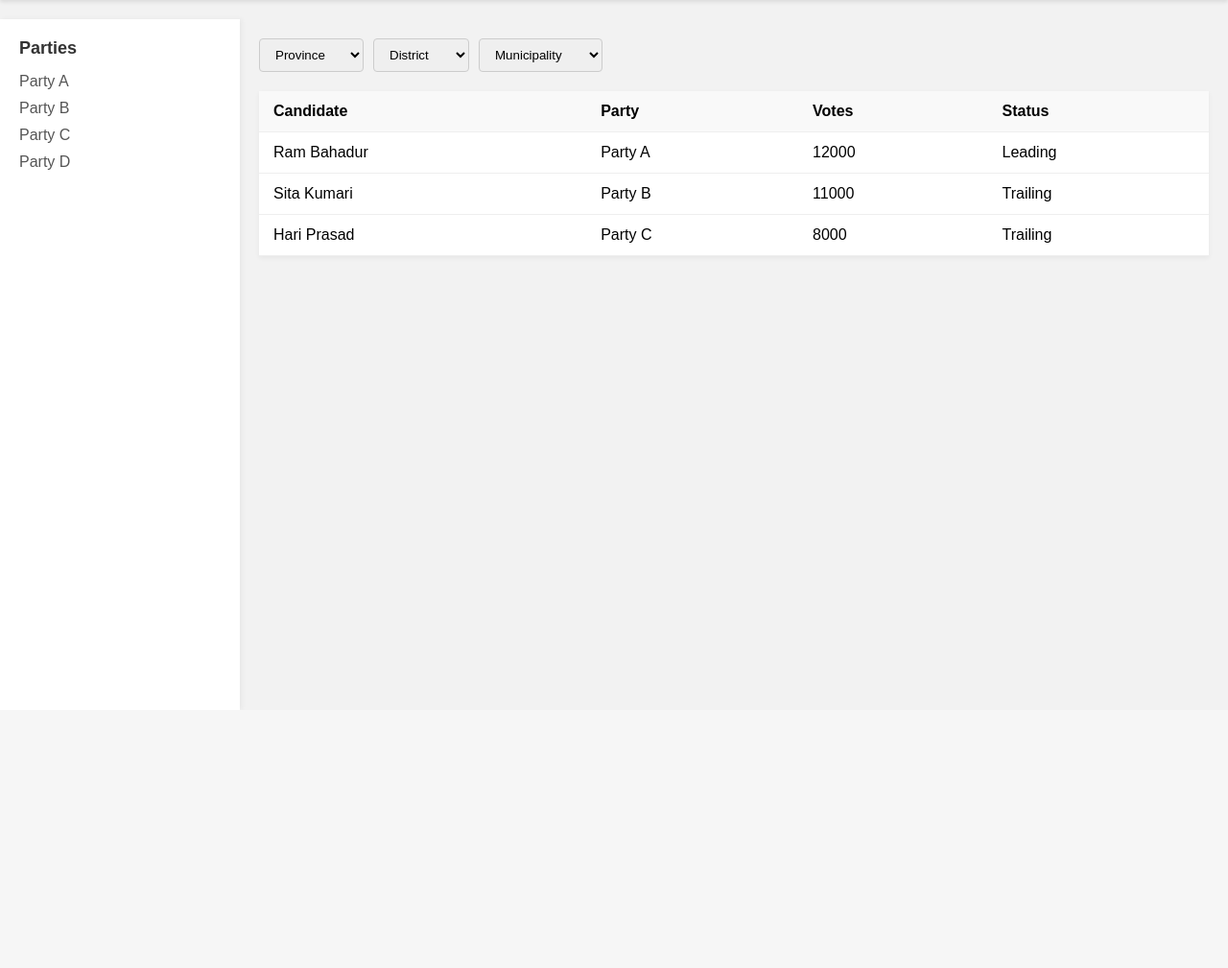
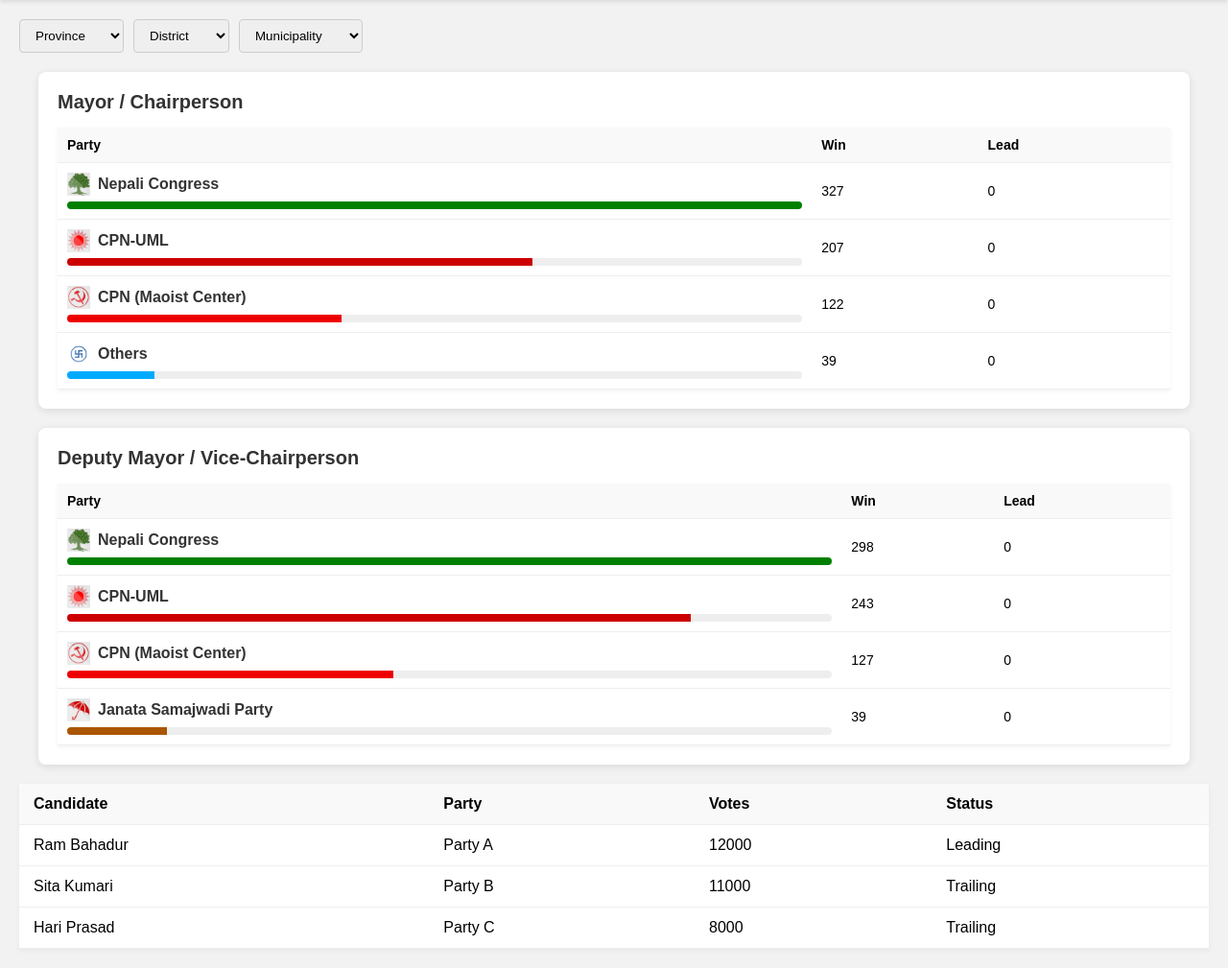
Before and after one commit to nepllertechnology/missionelection, a Django app: page / in a window 1280 px wide. Shown: the part 63-1072 px from the top of the page at 96% size. Before the commit the page ends 799 px from the top, so only its background shows below. Run offline with Django 5.2, Linux system fonts and the light colour scheme.

Commit message:
Chief Panel results updated

```diff
--- a/Election/settings.py
+++ b/Election/settings.py
@@ -119,5 +119,6 @@ STATIC_URL = 'static/'
 STATICFILES_DIRS=[STATIC_DIR]
 # Default primary key field type
 # https://docs.djangoproject.com/en/5.2/ref/settings/#default-auto-field
+STATIC_ROOT = BASE_DIR / 'staticfiles'
 
 DEFAULT_AUTO_FIELD = 'django.db.models.BigAutoField'
--- /dev/null
+++ b/static/css/results_panel.css
@@ -0,0 +1,115 @@
+.results-container {
+ margin: 20px;
+}
+
+.panel {
+ background: #fff;
+ border-radius: 8px;
+ box-shadow: 0 2px 8px rgba(0, 0, 0, 0.1);
+ margin-bottom: 20px;
+ padding: 20px;
+}
+
+.panel-header {
+ font-size: 20px;
+ font-weight: bold;
+ margin-bottom: 15px;
+ color: #333;
+}
+
+.panel-table table {
+ width: 100%;
+ border-collapse: collapse;
+}
+
+.panel-table th,
+.panel-table td {
+ padding: 10px;
+ text-align: left;
+ font-size: 14px;
+ border-bottom: 1px solid #eee;
+}
+
+.party-top {
+ display: flex;
+ align-items: center;
+ gap: 8px;
+ margin-bottom: 6px;
+}
+
+.party-icon {
+ width: 24px;
+ height: 24px;
+ object-fit: contain;
+}
+
+.party-name {
+ font-weight: bold;
+ font-size: 16px;
+ color: #333;
+}
+
+.progress-bar {
+ background-color: #eee;
+ border-radius: 5px;
+ overflow: hidden;
+ height: 8px;
+ width: 100%;
+ margin-top: 5px;
+}
+
+.progress-fill {
+ height: 100%;
+ width: 0;
+ transition: width 0.5s ease;
+}
+/* Party-specific colors */
+.progress-fill[data-party="Nepali Congress"] {
+ background: green;
+}
+
+.progress-fill[data-party="CPN-UML"] {
+ background: #c00;
+}
+
+.progress-fill[data-party="CPN (Maoist Center)"] {
+ background: #e00;
+}
+
+.progress-fill[data-party="Janata Samajwadi Party"] {
+ background: #a50;
+}
+
+.progress-fill[data-party="Others"] {
+ background: #0af;
+}
+/* Responsive adjustments */
+@media (max-width: 768px) {
+ .party-name {
+  font-size: 14px;
+ }
+
+ .panel-table th,
+ .panel-table td {
+  padding: 8px;
+  font-size: 13px;
+ }
+}
+
+@media (max-width: 480px) {
+ .party-top {
+  flex-direction: column;
+  align-items: flex-start;
+  gap: 4px;
+ }
+
+ .party-name {
+  font-size: 13px;
+ }
+
+ .panel-table th,
+ .panel-table td {
+  padding: 6px;
+  font-size: 12px;
+ }
+}
--- /dev/null
+++ b/static/js/results_panel.js
@@ -0,0 +1,115 @@
+// This script renders the "प्रमुख/अध्यक्ष" and "उपप्रमुख/उपाध्यक्ष" panels
+// It expects two <tbody> elements with IDs "chief-list" and "deputy-list"
+
+const electionData = {
+  chief: [
+    {
+      party: "Nepali Congress",
+      votes: 327,
+      seats: 0,
+      icon: window.ICON_BASE_URL + "nc.png",
+    },
+    {
+      party: "CPN-UML",
+      votes: 207,
+      seats: 0,
+      icon: window.ICON_BASE_URL + "uml.png",
+    },
+    {
+      party: "CPN (Maoist Center)",
+      votes: 122,
+      seats: 0,
+      icon: window.ICON_BASE_URL + "maoist.png",
+    },
+    {
+      party: "Others",
+      votes: 39,
+      seats: 0,
+      icon: window.ICON_BASE_URL + "other.png",
+    },
+  ],
+  deputy: [
+    {
+      party: "Nepali Congress",
+      votes: 298,
+      seats: 0,
+      icon: window.ICON_BASE_URL + "nc.png",
+    },
+    {
+      party: "CPN-UML",
+      votes: 243,
+      seats: 0,
+      icon: window.ICON_BASE_URL + "uml.png",
+    },
+    {
+      party: "CPN (Maoist Center)",
+      votes: 127,
+      seats: 0,
+      icon: window.ICON_BASE_URL + "maoist.png",
+    },
+    {
+      party: "Janata Samajwadi Party",
+      votes: 39,
+      seats: 0,
+      icon: window.ICON_BASE_URL + "jsp.png",
+    },
+  ],
+};
+
+function renderList(listId, items) {
+  const tbody = document.getElementById(listId);
+  if (!tbody) return;
+
+  const maxVotes = Math.max(...items.map((i) => i.votes));
+
+  items.forEach((item) => {
+    const tr = document.createElement("tr");
+
+    // --- Party Cell ---
+    const partyCell = document.createElement("td");
+
+    const partyTop = document.createElement("div");
+    partyTop.className = "party-top";
+
+    const partyIcon = document.createElement("img");
+    partyIcon.className = "party-icon";
+    partyIcon.src = item.icon;
+    partyIcon.alt = item.party;
+
+    const partyName = document.createElement("span");
+    partyName.className = "party-name";
+    partyName.textContent = item.party;
+
+    partyTop.appendChild(partyIcon);
+    partyTop.appendChild(partyName);
+
+    const progressBar = document.createElement("div");
+    progressBar.className = "progress-bar";
+    const progressFill = document.createElement("div");
+    progressFill.className = "progress-fill";
+    progressFill.style.width = (item.votes / maxVotes) * 100 + "%";
+    progressFill.setAttribute("data-party", item.party);
+    progressBar.appendChild(progressFill);
+
+    partyCell.appendChild(partyTop);
+    partyCell.appendChild(progressBar);
+
+    tr.appendChild(partyCell);
+
+    // --- Win Cell (Votes) ---
+    const winCell = document.createElement("td");
+    winCell.textContent = item.votes;
+    tr.appendChild(winCell);
+
+    // --- Lead Cell (Seats) ---
+    const leadCell = document.createElement("td");
+    leadCell.textContent = item.seats;
+    tr.appendChild(leadCell);
+
+    tbody.appendChild(tr);
+  });
+}
+
+// Render on page load
+renderList("chief-list", electionData.chief);
+renderList("deputy-list", electionData.deputy);
--- a/templates/app_main/home.html
+++ b/templates/app_main/home.html
@@ -4,8 +4,9 @@
 <head>
     <meta charset="UTF-8">
     <meta name="viewport" content="width=device-width, initial-scale=1.0">
-    <title>Document</title>
+    <title>Election Results</title>
     <link rel="stylesheet" href="{% static 'css/home.css' %}">
+    <link rel="stylesheet" href="{% static 'css/results_panel.css' %}">
 
 </head>
 <body>
@@ -18,17 +19,18 @@
     </div>
 
     <!-- Main Layout -->
-    <div class="container">
+    <!-- <div class="container"> -->
         <!-- Sidebar -->
-        <div class="sidebar">
+        <!-- <div class="sidebar">
             <h2>Parties</h2>
             <ul class="party-list">
-                <li>Party A</li>
-                <li>Party B</li>
-                <li>Party C</li>
-                <li>Party D</li>
+                <li>Nepali Congress</li>
+                <li>CPN-UML</li>
+                <li>CPN (Maoist Center)</li>
+                <li>Janata Samajwadi Party</li>
+                <li>Others</li>
             </ul>
-        </div>
+        </div> -->
 
         <!-- Main Content -->
         <div class="main-content">
@@ -39,6 +41,10 @@
                     <option>Province 1</option>
                     <option>Province 2</option>
                     <option>Province 3</option>
+                    <option>Province 4</option>
+                    <option>Province 5</option>
+                    <option>Province 6</option>
+                    <option>Province 7</option>
                 </select>
                 <select>
                     <option selected>District</option>
@@ -51,8 +57,47 @@
                     <option>Municipality Y</option>
                 </select>
             </div>
+            <div class="results-container">
+             <!-- Panel: प्रमुख / अध्यक्ष -->
 
-            <!-- Results Table -->
+                <section class="panel" aria-labelledby="chief-heading">
+                    <div id="chief-heading" class="panel-header">Mayor / Chairperson</div>
+                    <div class="panel-table">
+                        <table>
+                            <thead>
+                                <tr>
+                                    <th>Party</th>
+                                    <th>Win</th>
+                                    <th>Lead</th>
+                                </tr>
+                            </thead>
+                            <tbody id="chief-list">
+                                <!-- Rows will be inserted dynamically from JS -->
+                            </tbody>
+                        </table>
+                    </div>
+                </section>
+
+                <!-- Panel: उपप्रमुख / उपाध्यक्ष -->
+                <section class="panel" aria-labelledby="deputy-heading">
+                    <div id="deputy-heading" class="panel-header">Deputy Mayor / Vice-Chairperson</div>
+                    <div class="panel-table">
+                        <table>
+                            <thead>
+                                <tr>
+                                    <th>Party</th>
+                                    <th>Win</th>
+                                    <th>Lead</th>
+                                </tr>
+                            </thead>
+                            <tbody id="deputy-list">
+                                <!-- Rows will be inserted dynamically from JS -->
+                            </tbody>
+                        </table>
+                    </div>
+                </section>
+            </div>
+            <!-- Results Table  -->
             <table>
                 <thead>
                     <tr>
@@ -86,5 +131,9 @@
 
         </div>
     </div>
+<script>
+    window.ICON_BASE_URL = "{% static 'icons/' %}";
+</script>
+<script src="{% static 'js/results_panel.js' %}"></script>
 </body>
 </html>
```
Also changed, not shown: db.sqlite3, static/icons/jsp.png (added), static/icons/maoist.png (added), static/icons/nc.png (added), static/icons/other.png (added), static/icons/uml.png (added).
